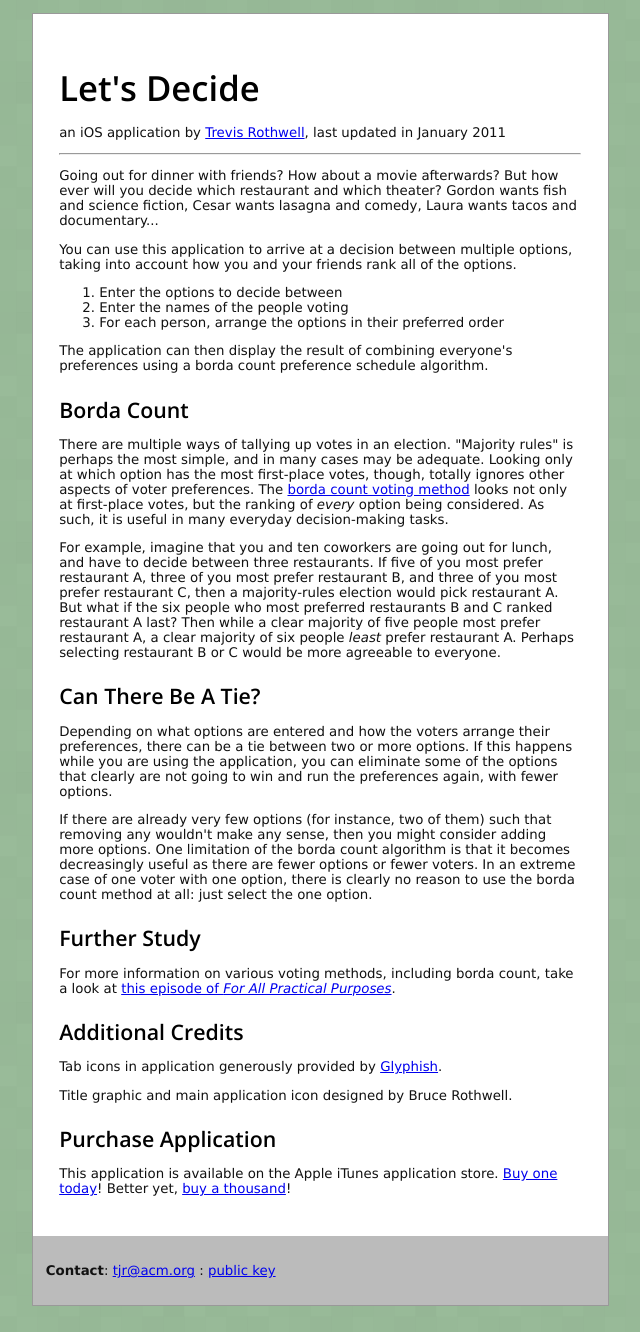
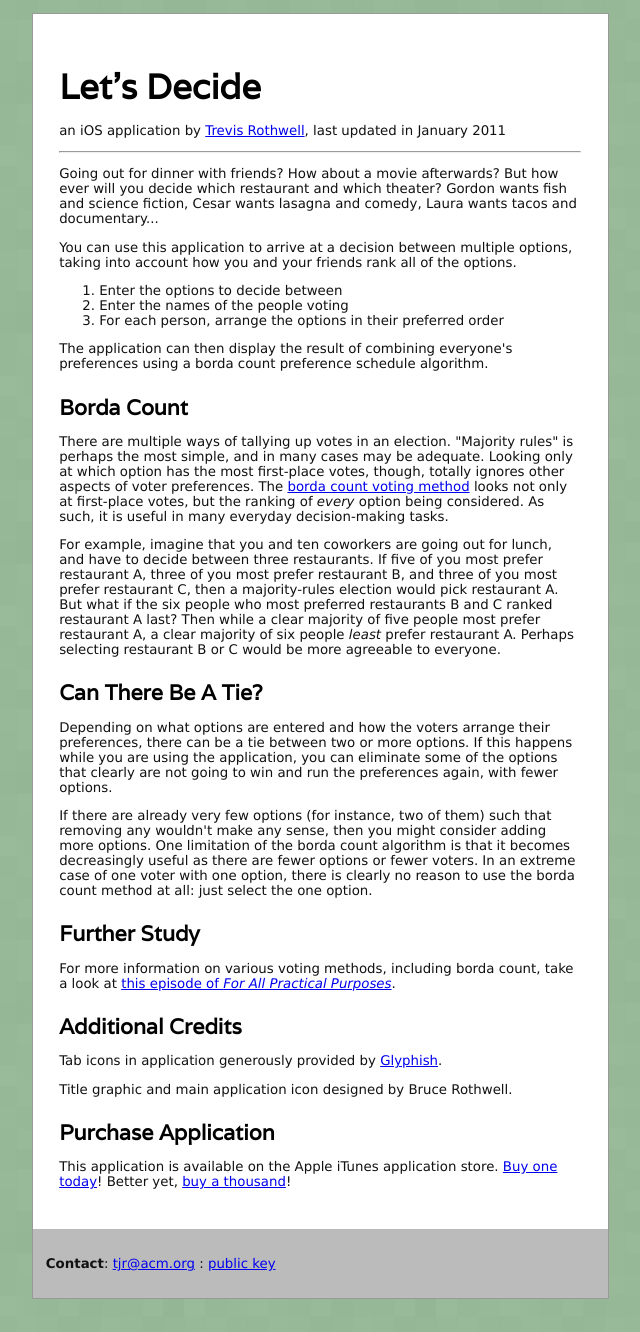
Before and after one commit to tjr/tjr.github.com, a Jekyll site: the page software/lets-decide.html, which Jekyll copies as it is, in a window 1280 px wide. Shown: the whole page, without its empty margins (320-960 px from the left). Built offline with Jekyll 4.4.1, drawn with Linux system fonts in a browser that asks for light colours.

Commit message:
updated css

```diff
--- a/css/ios.css
+++ b/css/ios.css
@@ -1,5 +1,6 @@
 /* Imports */
 @import url(http://fonts.googleapis.com/css?family=Open+Sans:600);
+@import url(http://fonts.googleapis.com/css?family=Varela);
 
 body {
     padding-top: 0px;
@@ -45,7 +46,7 @@ img.photo { border: 1px solid black; }
 
 /* fonts */
 body {font-family: Verdana; font-size:10pt; color: #111;}
-h1, h2, h3, h4, h5 {font-family: "Open Sans", "Trebuchet MS", sans-serif; font-weight: 600; color: #000; margin-bottom: 0.2em;}
+h1, h2, h3, h4, h5 {font-family: "Varela", "Open Sans", "Trebuchet MS", sans-serif; font-weight: 600; color: #000; margin-bottom: 0.2em;}
 h1 {font-size: 26pt;}
 h2 {font-size: 20pt;}
 h3 {font-size: 16pt;}
```
